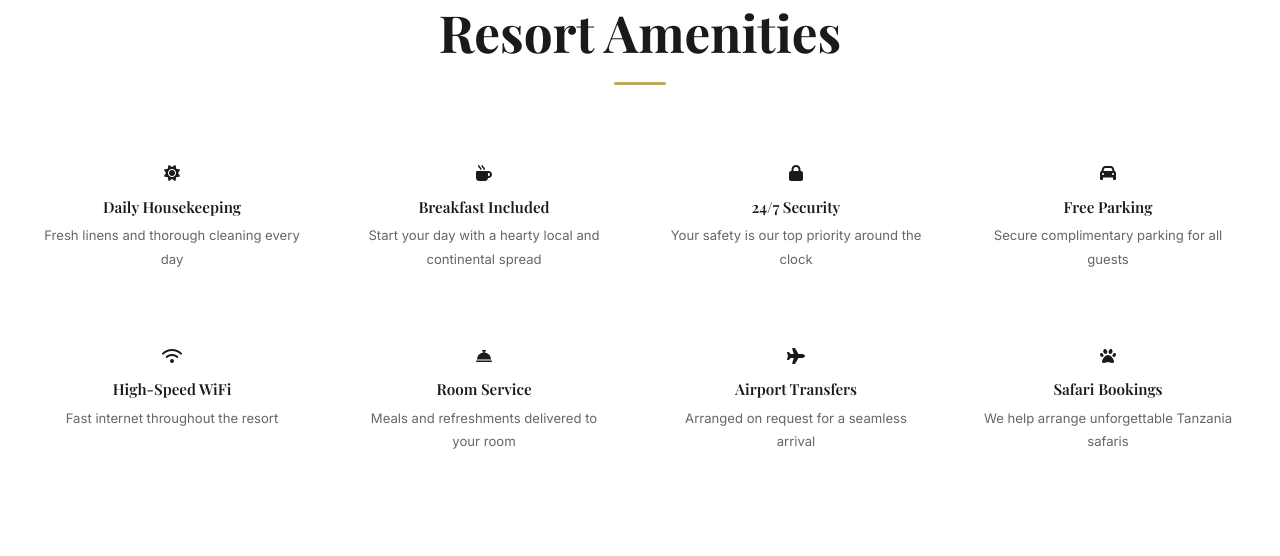
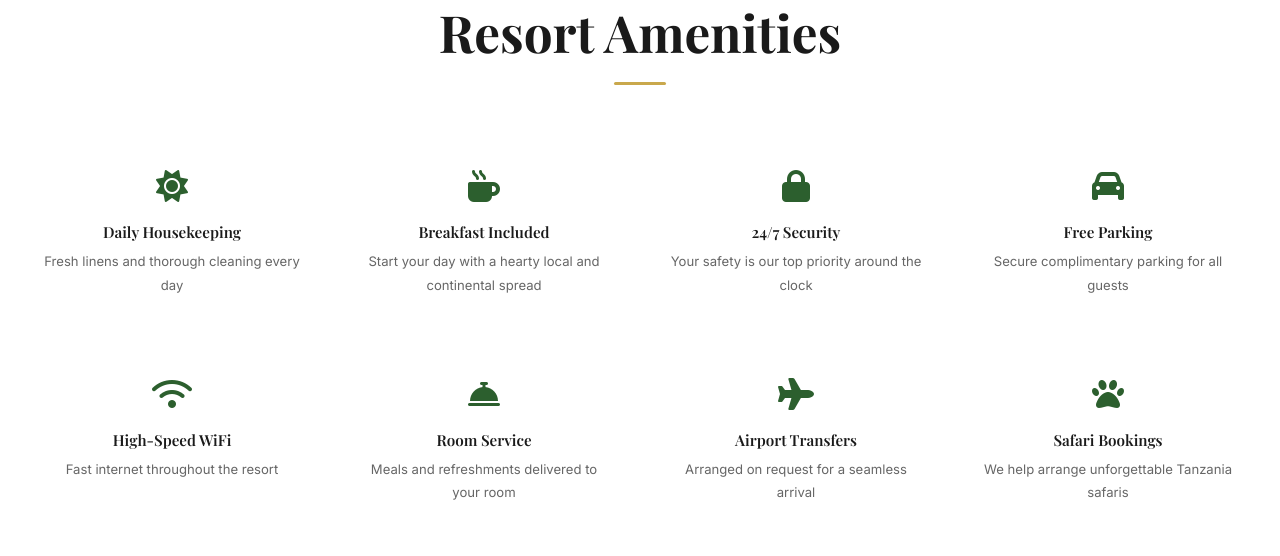
Before and after one commit to Geraldgarus/kitobo_website, a website: page accommodations.html in a window 1280 px wide. Shown: the part 3397-3953 px from the top of the page. Drawn offline with nearby package versions, Linux system fonts and the light colour scheme; a web font is replaced by a local one.

Commit message:
Fix black icons in Resort Amenities section — add green color and size
Co-Authored-By: Claude Sonnet 4.6 <noreply@anthropic.com>

```diff
--- a/accommodations.html
+++ b/accommodations.html
@@ -190,42 +190,42 @@
       </div>
       <div class="grid-4 reveal">
         <div style="text-align:center;padding:24px 16px;">
-          <div style="margin-bottom:12px;"><i class="fa-solid fa-sun"></i></div>
+          <div style="margin-bottom:12px;font-size:2rem;color:var(--green);"><i class="fa-solid fa-sun"></i></div>
           <h4 style="margin-bottom:8px;font-size:0.95rem;">Daily Housekeeping</h4>
           <p style="font-size:0.82rem;">Fresh linens and thorough cleaning every day</p>
         </div>
         <div style="text-align:center;padding:24px 16px;">
-          <div style="margin-bottom:12px;"><i class="fa-solid fa-mug-hot"></i></div>
+          <div style="margin-bottom:12px;font-size:2rem;color:var(--green);"><i class="fa-solid fa-mug-hot"></i></div>
           <h4 style="margin-bottom:8px;font-size:0.95rem;">Breakfast Included</h4>
           <p style="font-size:0.82rem;">Start your day with a hearty local and continental spread</p>
         </div>
         <div style="text-align:center;padding:24px 16px;">
-          <div style="margin-bottom:12px;"><i class="fa-solid fa-lock"></i></div>
+          <div style="margin-bottom:12px;font-size:2rem;color:var(--green);"><i class="fa-solid fa-lock"></i></div>
           <h4 style="margin-bottom:8px;font-size:0.95rem;">24/7 Security</h4>
           <p style="font-size:0.82rem;">Your safety is our top priority around the clock</p>
         </div>
         <div style="text-align:center;padding:24px 16px;">
-          <div style="margin-bottom:12px;"><i class="fa-solid fa-car"></i></div>
+          <div style="margin-bottom:12px;font-size:2rem;color:var(--green);"><i class="fa-solid fa-car"></i></div>
           <h4 style="margin-bottom:8px;font-size:0.95rem;">Free Parking</h4>
           <p style="font-size:0.82rem;">Secure complimentary parking for all guests</p>
         </div>
         <div style="text-align:center;padding:24px 16px;">
-          <div style="margin-bottom:12px;"><i class="fa-solid fa-wifi"></i></div>
+          <div style="margin-bottom:12px;font-size:2rem;color:var(--green);"><i class="fa-solid fa-wifi"></i></div>
           <h4 style="margin-bottom:8px;font-size:0.95rem;">High-Speed WiFi</h4>
           <p style="font-size:0.82rem;">Fast internet throughout the resort</p>
         </div>
         <div style="text-align:center;padding:24px 16px;">
-          <div style="margin-bottom:12px;"><i class="fa-solid fa-bell-concierge"></i></div>
+          <div style="margin-bottom:12px;font-size:2rem;color:var(--green);"><i class="fa-solid fa-bell-concierge"></i></div>
           <h4 style="margin-bottom:8px;font-size:0.95rem;">Room Service</h4>
           <p style="font-size:0.82rem;">Meals and refreshments delivered to your room</p>
         </div>
         <div style="text-align:center;padding:24px 16px;">
-          <div style="margin-bottom:12px;"><i class="fa-solid fa-plane"></i></div>
+          <div style="margin-bottom:12px;font-size:2rem;color:var(--green);"><i class="fa-solid fa-plane"></i></div>
           <h4 style="margin-bottom:8px;font-size:0.95rem;">Airport Transfers</h4>
           <p style="font-size:0.82rem;">Arranged on request for a seamless arrival</p>
         </div>
         <div style="text-align:center;padding:24px 16px;">
-          <div style="margin-bottom:12px;"><i class="fa-solid fa-paw"></i></div>
+          <div style="margin-bottom:12px;font-size:2rem;color:var(--green);"><i class="fa-solid fa-paw"></i></div>
           <h4 style="margin-bottom:8px;font-size:0.95rem;">Safari Bookings</h4>
           <p style="font-size:0.82rem;">We help arrange unforgettable Tanzania safaris</p>
         </div>
```
